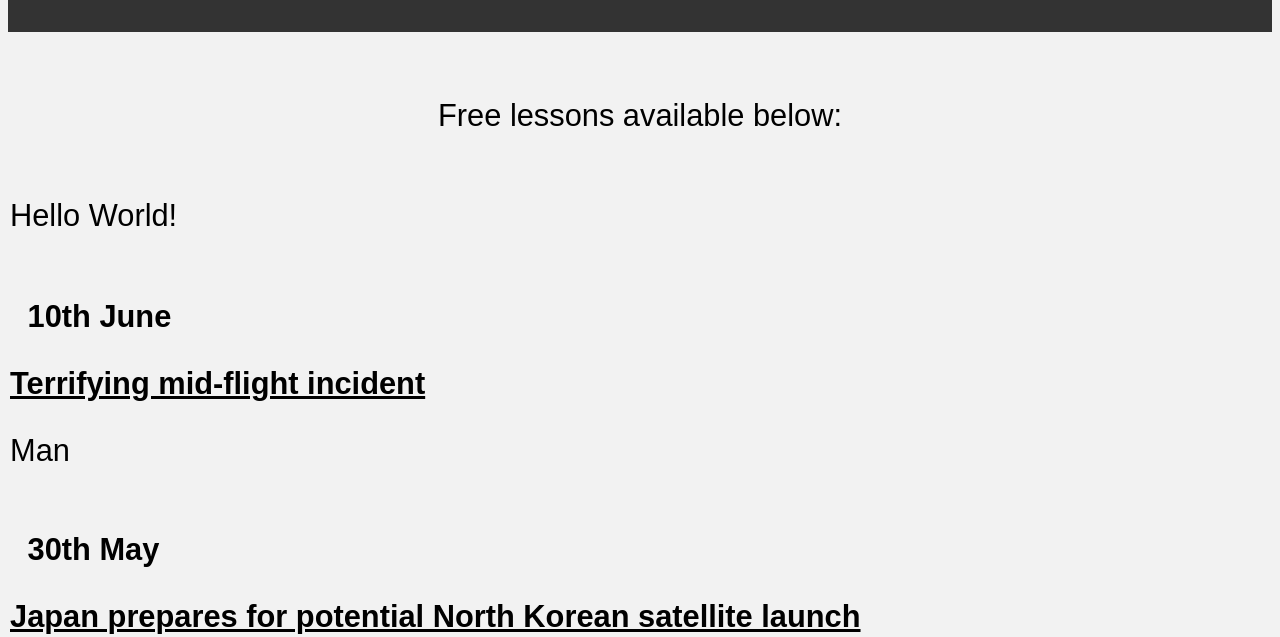
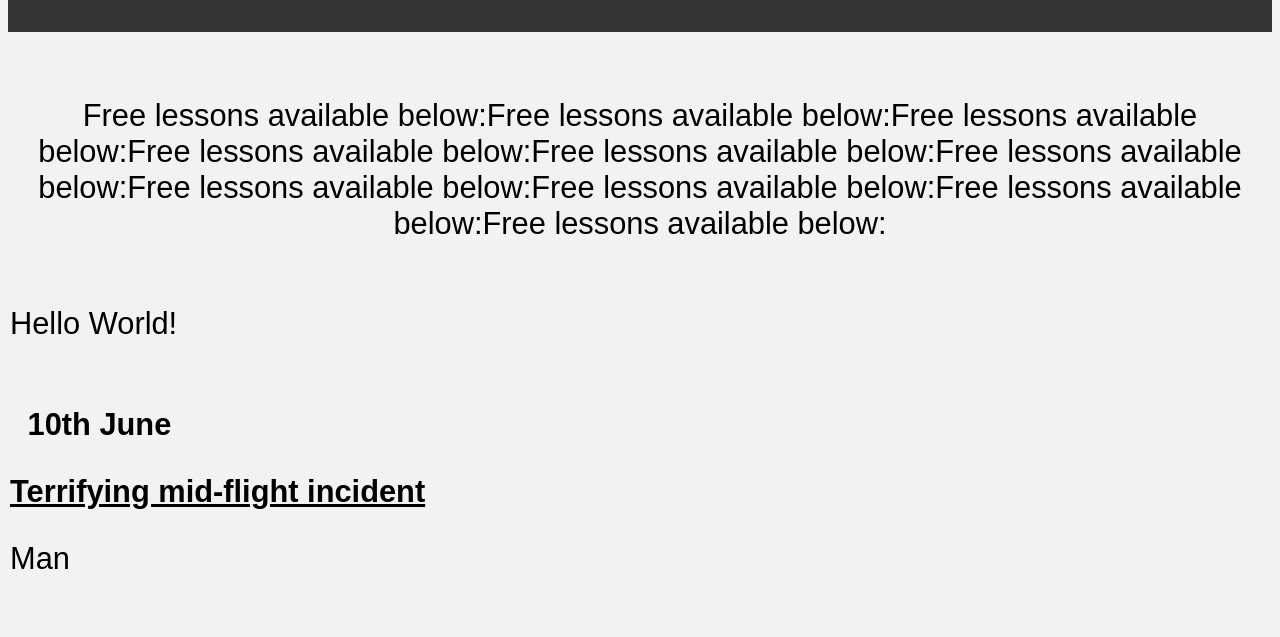
Before and after one commit to kevin-itdev/web_sample, a plain HTML site: page index.html in a window 1280 px wide. Shown: the part 155-792 px from the top of the page. Drawn offline with Linux system fonts and the light colour scheme.

Commit message:
Update index.html

```diff
--- a/index.html
+++ b/index.html
@@ -46,7 +46,7 @@
 		<div class="left-container"></div>
 
     <div class="center-container">
-      <p class="pText">Free lessons available below:</p>
+      <p class="pText">Free lessons available below:Free lessons available below:Free lessons available below:Free lessons available below:Free lessons available below:Free lessons available below:Free lessons available below:Free lessons available below:Free lessons available below:Free lessons available below:</p>
     </div>
 
 		<div class="right-container"></div>
```
